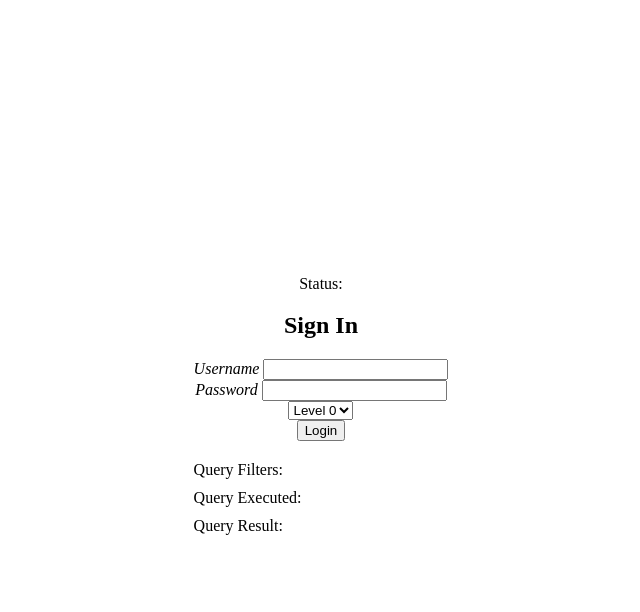
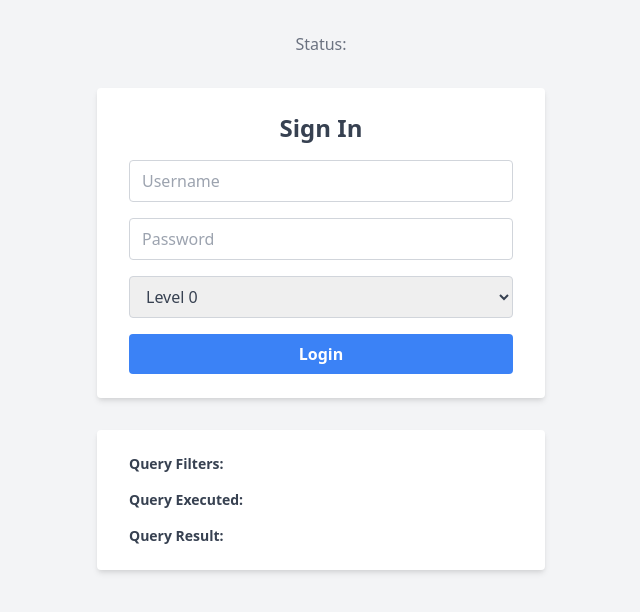
Before and after one commit to dipithedipi/Sql-injection-simple-exercise, a website: page webUI/index.html in a window 1280 px wide. Shown: the whole page, without its empty margins (319-959 px from the left). Drawn offline with nearby package versions, Linux system fonts and the light colour scheme; no server answers.

Commit message:
added nice UI

```diff
--- a/webUI/index.html
+++ b/webUI/index.html
@@ -3,49 +3,55 @@
 
 <head>
     <meta charset="UTF-8">
+    <meta name="viewport" content="width=device-width, initial-scale=1.0">
     <title>CTF Login</title>
-    <link rel="stylesheet" href="./style.css">
+    <link href="https://unpkg.com/tailwindcss@^2/dist/tailwind.min.css" rel="stylesheet">
 </head>
 
-<body>
-    <div class="container">
-        <div>
-            <h2 id="level-title"></h2>
-            <div>Status: <span id="status-value"></span></div>
+<body class="bg-gray-100 text-gray-700">
+    <div class="container mx-auto px-4 py-8">
+        <div class="flex flex-col items-center mb-8">
+            <h2 id="level-title" class="text-3xl font-bold text-center"></h2>
+            <div class="flex justify-between items-center text-gray-500">
+                <p>Status:</p>
+                <span id="status-value"></span>
             </div>
-        <div class="login-section">
-            <h2>Sign In</h2>
-            <div class="form">
-                <div class="inputBox">
-                    <i>Username</i>
-                    <input type="text" id="username-input" required>
         </div>
-                <div class="inputBox">
-                    <i>Password</i>
-                    <input type="password" id="password-input" required>
+        <div class="login-section bg-white shadow-md rounded px-8 py-6 max-w-md mx-auto">
+            <h2 class="text-2xl font-bold text-center mb-4">Sign In</h2>
+            <form class="space-y-4">
+                <div class="flex items-center">
+                    <i class="text-gray-400"></i>
+                    <input type="text" id="username-input" placeholder="Username" required class="w-full px-3 py-2 rounded border border-gray-300 focus:border-blue-500 focus:outline-none">
                 </div>
-                <select id="level-input">
+                <div class="flex items-center">
+                    <i class="text-gray-400"></i>
+                    <input type="password" id="password-input" placeholder="Password" required class="w-full px-3 py-2 rounded border border-gray-300 focus:border-blue-500 focus:outline-none">
+                </div>
+                <div class="mb-4">
+                    <select id="level-input" class="w-full px-3 py-2 rounded border border-gray-300 focus:border-blue-500 focus:outline-none">
                         <option selected value="0">Level 0</option>
                         <option value="1">Level 1</option>
                         <option value="2">Level 2</option>
                         <option value="3">Level 3</option>
                     </select>
-                <div class="inputBox">
-                    <input type="submit" id="submit-btn" value="Login">
                 </div>
-            </div>
+                <button type="submit" id="submit-btn" class="block w-full px-4 py-2 rounded bg-blue-500 text-white font-bold hover:bg-blue-700 focus:outline-none">Login</button>
+            </form>
         </div>
 
-        <!-- Query result -->
-        <div class="info-section">
-            <div>
-                Query Filters: <span id="query-filters"></span>
+        <div class="info-section mt-8 bg-white shadow-md rounded px-8 py-6 max-w-md mx-auto">
+            <div class="mb-4">
+                <p class="text-sm font-bold">Query Filters:</p>
+                <span id="query-filters"></span>
+            </div>
+            <div class="mb-4">
+                <p class="text-sm font-bold">Query Executed:</p>
+                <span id="query-executed"></span>
             </div>
             <div>
-                Query Executed: <span id="query-executed"></span>
-            </div>
-            <div>
-                Query Result: <span id="query-result"></span>
+                <p class="text-sm font-bold">Query Result:</p>
+                <span id="query-result"></span>
             </div>
         </div>
     </div>
--- a/webUI/script.js
+++ b/webUI/script.js
@@ -5,6 +5,8 @@ function getLevelInfo(level) {
     fetch(`/login/lvl/${level}/info`)
         .then(response => response.json())
         .then(data => {
+            if(level == 0) data.filters[0] = "No filters";
+            if(level == 2 || level == 3) data.filters[0] = "[whitespace]";
             document.getElementById("level-title").innerText = data.title
             document.getElementById("query-filters").innerText = data.filters
         })
```
Lines whose indentation alone changed are shown as unchanged.
